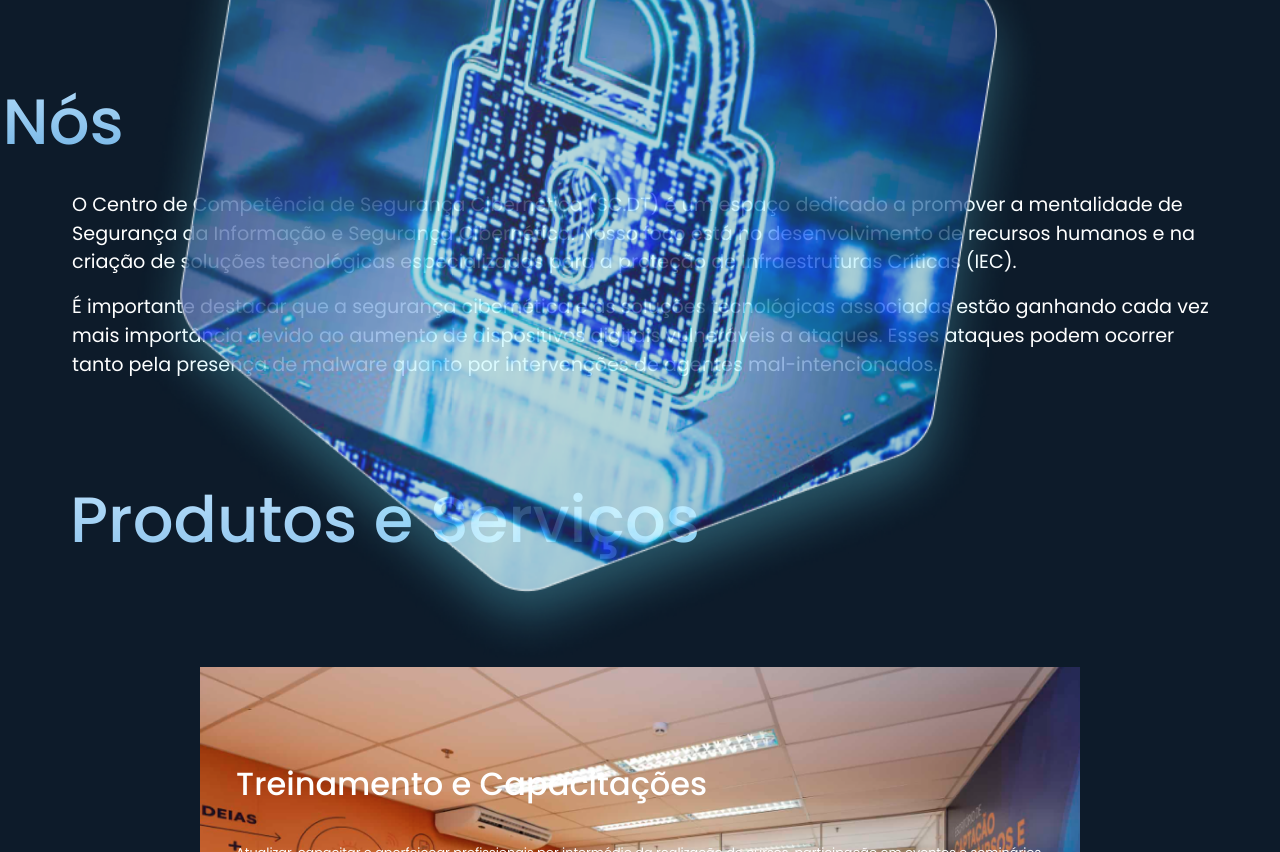
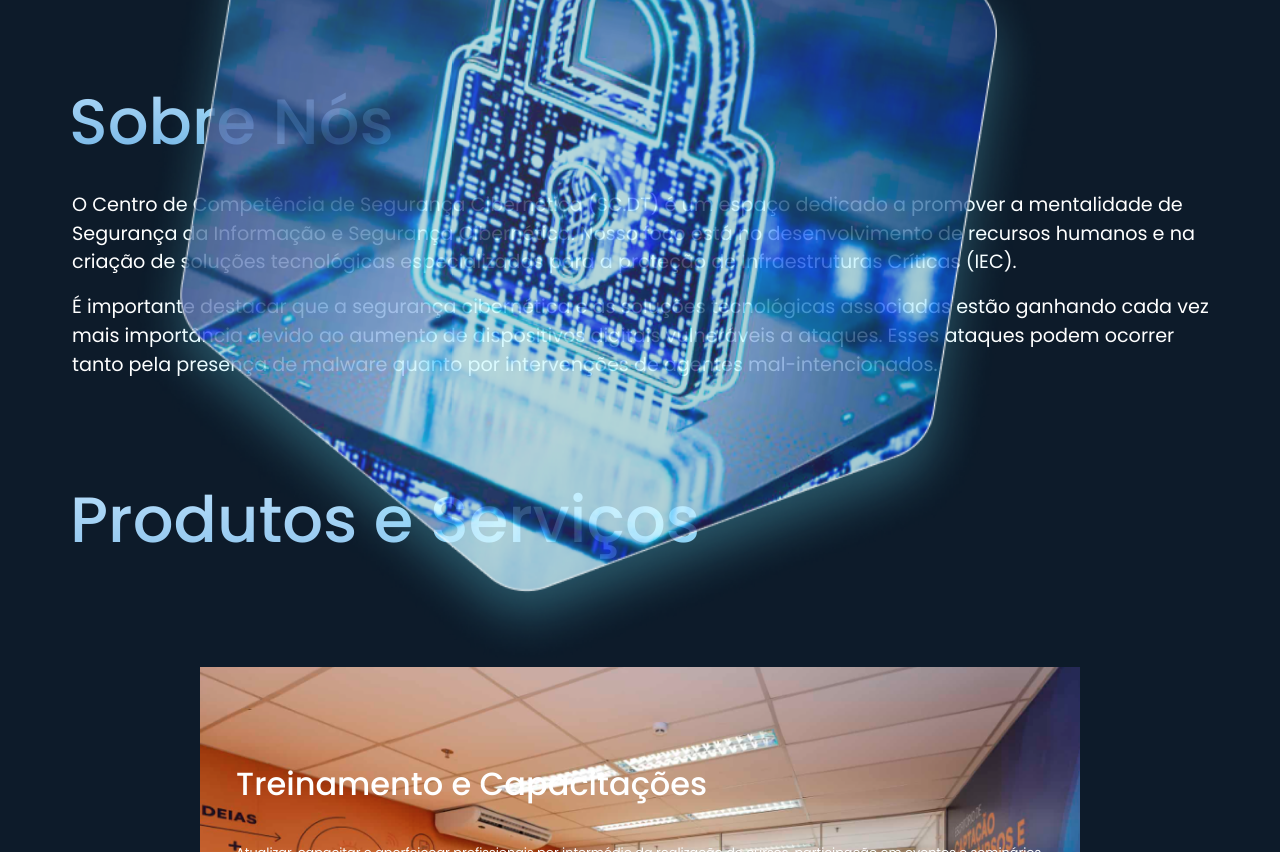
Before and after one commit to otaldovitin/landing-page, a plain HTML site: page LandingPageV2/index.html in a window 1280 px wide. Shown: the part 888-1740 px from the top of the page. Drawn offline with nearby package versions, Linux system fonts and the light colour scheme.

Commit message:
Mudança sobre nós

```diff
--- a/LandingPageV2/styles/style.css
+++ b/LandingPageV2/styles/style.css
@@ -195,7 +195,7 @@ body {
 }
 
 .container {
-    max-width: 2200px;
+    max-width: 2200px;3
     height: 100%!important;
     margin: 0 auto;
      /* Para evitar que o conteúdo ultrapasse a largura máxima */
@@ -204,8 +204,6 @@ body {
 
 
 .sub{
-    position: relative;
-    left: -270px;
     padding-top: 2rem;
     margin-bottom: 20px;
     font-size: 4rem;
```
